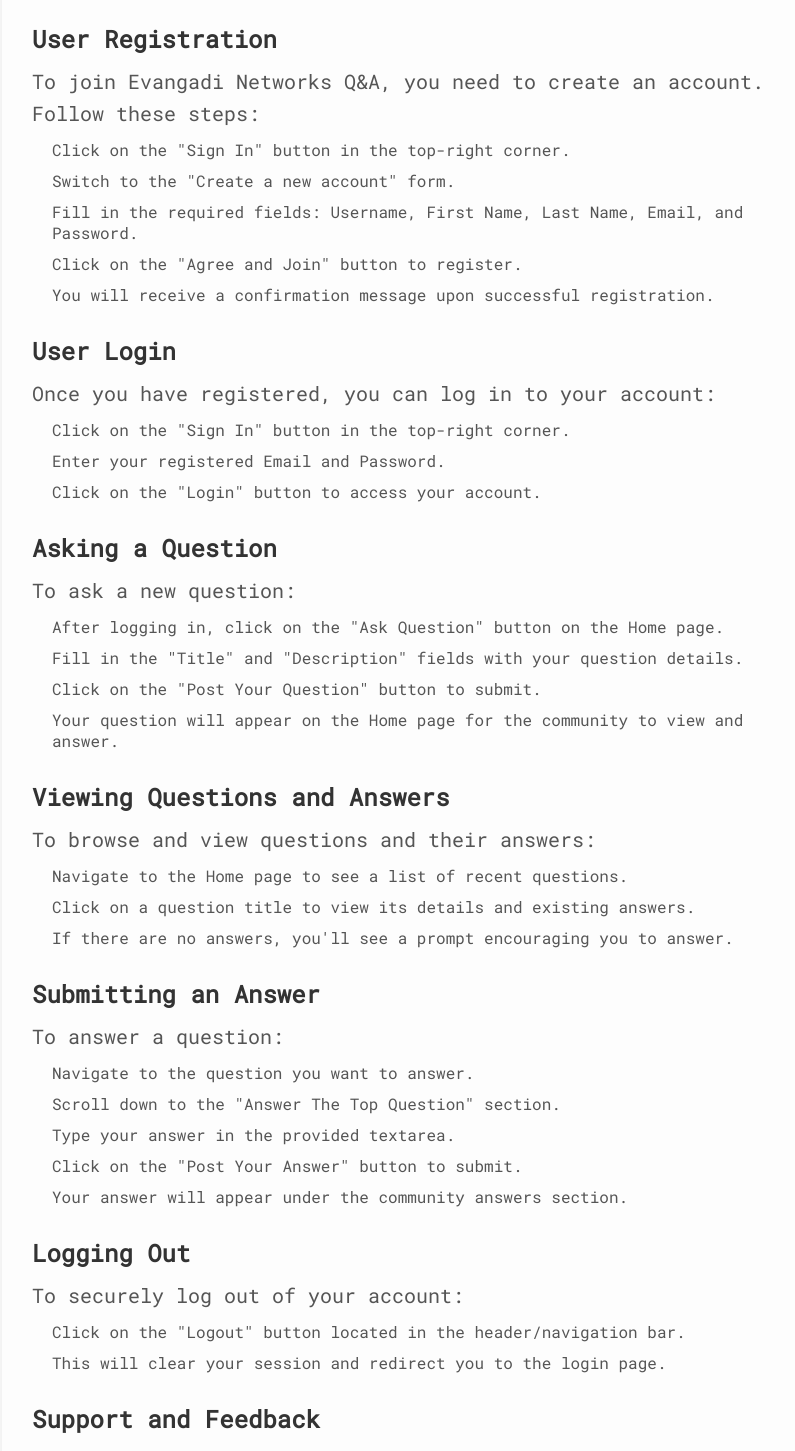
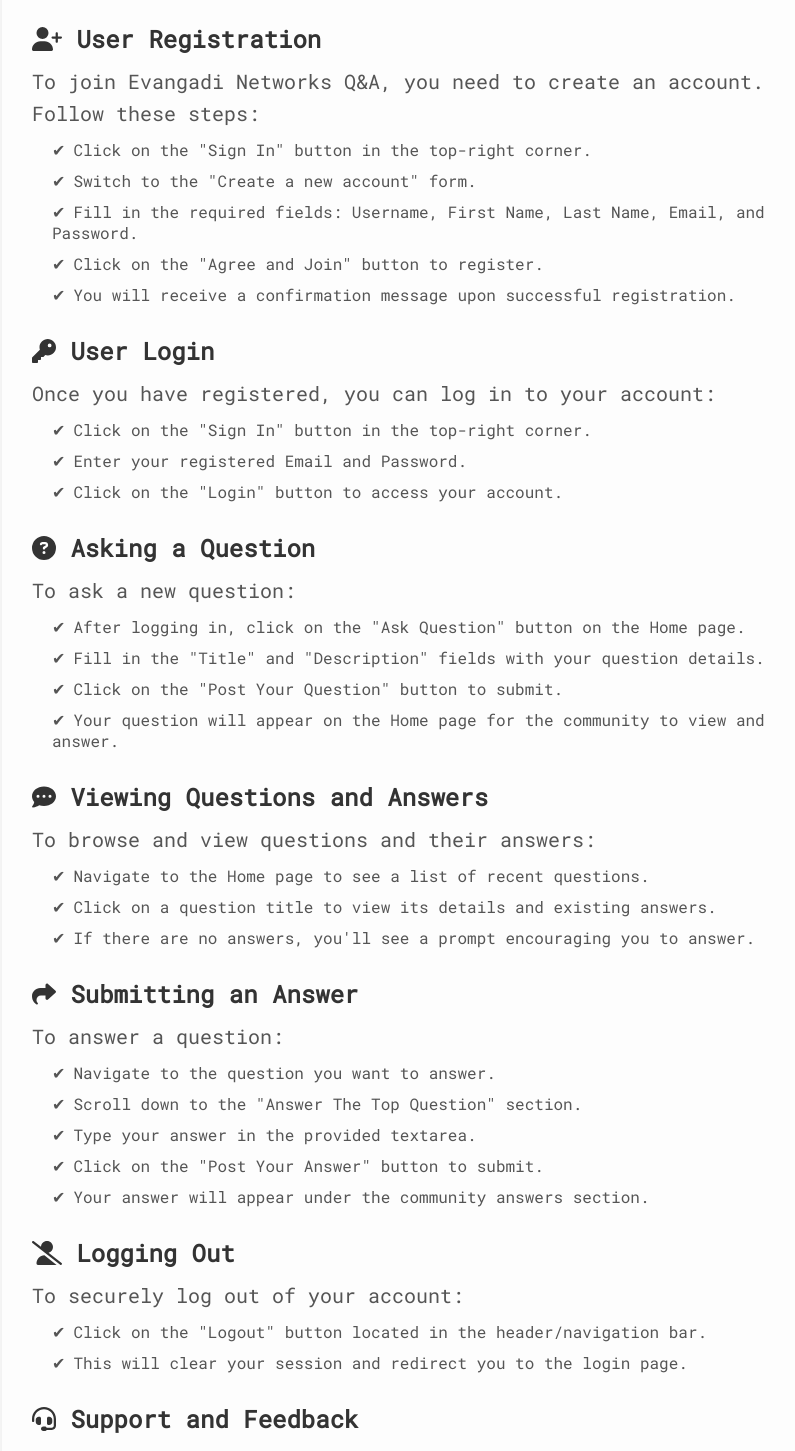
Before and after one commit to kasimnurlgn/Evangadi-Forum-Front-End, a React (Vite) app: page /how-it-works in a window 1280 px wide. Shown: the part 140-1591 px from the top of the page, without its empty margins (238-1033 px from the left). Built offline with nearby package versions, Linux system fonts and the light colour scheme.

Commit message:
how it works page style made perfect

```diff
--- a/src/pages/HowItWorks/HowItWorks.jsx
+++ b/src/pages/HowItWorks/HowItWorks.jsx
@@ -1,19 +1,32 @@
 import React from "react";
 import classes from "./HowItWorks.module.css";
-
+import { FontAwesomeIcon } from "@fortawesome/react-fontawesome";
+import { faUserPlus } from "@fortawesome/free-solid-svg-icons";
+import { faKey } from "@fortawesome/free-solid-svg-icons";
+import { faCircleQuestion } from "@fortawesome/free-solid-svg-icons";
+import { faCommentDots } from "@fortawesome/free-solid-svg-icons";
+import { faReply } from "@fortawesome/free-solid-svg-icons";
+import { faShare } from "@fortawesome/free-solid-svg-icons";
+import { faUserSlash } from "@fortawesome/free-solid-svg-icons";
+import { faHeadset } from "@fortawesome/free-solid-svg-icons";
+import { faCheck } from "@fortawesome/free-solid-svg-icons";
 const HowItWorks = () => {
   return (
     <div className={classes.howto_container}>
       <h1 className={classes.howto_title}>How to Use Evangadi Networks Q&A</h1>
 
       <section className={classes.howto_section}>
-        <h2>User Registration</h2>
+        <h2>
+          <FontAwesomeIcon icon={faUserPlus} /> User Registration
+        </h2>
         <p>
           To join Evangadi Networks Q&A, you need to create an account. Follow
           these steps:
         </p>
         <ul>
-          <li>Click on the "Sign In" button in the top-right corner.</li>
+          <li>
+            Click on the "Sign In" button in the top-right corner.
+          </li>
           <li>Switch to the "Create a new account" form.</li>
           <li>
             Fill in the required fields: Username, First Name, Last Name, Email,
@@ -28,7 +41,9 @@
       </section>
 
       <section className={classes.howto_section}>
-        <h2>User Login</h2>
+        <h2>
+          <FontAwesomeIcon icon={faKey} /> User Login
+        </h2>
         <p>Once you have registered, you can log in to your account:</p>
         <ul>
           <li>Click on the "Sign In" button in the top-right corner.</li>
@@ -38,7 +53,9 @@
       </section>
 
       <section className={classes.howto_section}>
-        <h2>Asking a Question</h2>
+        <h2>
+          <FontAwesomeIcon icon={faCircleQuestion} /> Asking a Question
+        </h2>
         <p>To ask a new question:</p>
         <ul>
           <li>
@@ -58,7 +75,9 @@
       </section>
 
       <section className={classes.howto_section}>
-        <h2>Viewing Questions and Answers</h2>
+        <h2>
+          <FontAwesomeIcon icon={faCommentDots} /> Viewing Questions and Answers
+        </h2>
         <p>To browse and view questions and their answers:</p>
         <ul>
           <li>Navigate to the Home page to see a list of recent questions.</li>
@@ -73,7 +92,9 @@
       </section>
 
       <section className={classes.howto_section}>
-        <h2>Submitting an Answer</h2>
+        <h2>
+          <FontAwesomeIcon icon={faShare} /> Submitting an Answer
+        </h2>
         <p>To answer a question:</p>
         <ul>
           <li>Navigate to the question you want to answer.</li>
@@ -85,7 +106,9 @@
       </section>
 
       <section className={classes.howto_section}>
-        <h2>Logging Out</h2>
+        <h2>
+          <FontAwesomeIcon icon={faUserSlash} /> Logging Out
+        </h2>
         <p>To securely log out of your account:</p>
         <ul>
           <li>
@@ -98,7 +121,9 @@
       </section>
 
       <section className={classes.howto_section}>
-        <h2>Support and Feedback</h2>
+        <h2>
+          <FontAwesomeIcon icon={faHeadset} /> Support and Feedback
+        </h2>
         <p>If you encounter any issues or have suggestions:</p>
         <ul>
           <li>Contact our support team through the "About" page.</li>
--- a/src/pages/HowItWorks/HowItWorks.module.css
+++ b/src/pages/HowItWorks/HowItWorks.module.css
@@ -6,11 +6,16 @@
   border-radius: 10px;
   box-shadow: 0 4px 20px rgba(0, 0, 0, 0.1);
 }
-.howto_container p,
+.howto_container ,
 h2,
 h1,
 ul > li {
   font-family: "Roboto Mono", monospace;
+}
+.howto_container ul li::before {
+  content: "✔";          /* Unicode check */
+  /* color: green; */
+  margin-right: 8px;
 }
 .howto_title {
   text-align: center;
```
